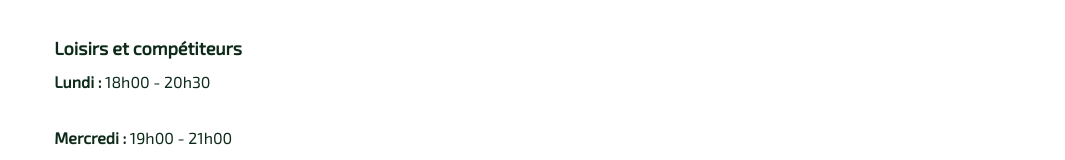
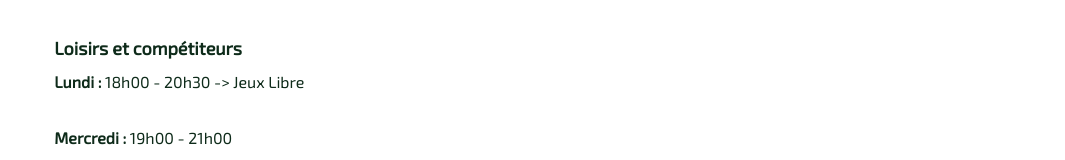
Before and after one commit to ttfarguais/ttfarguais, a Next.js app: page /entrainements in a window 1280 px wide. Shown: the part 424-584 px from the top of the page, without its empty margins (183-1248 px from the left). Built offline with nearby package versions, Linux system fonts and the light colour scheme.

Commit message:
Update trainingTimes.js

```diff
--- a/app/src/data/trainingTimes.js
+++ b/app/src/data/trainingTimes.js
@@ -2,7 +2,7 @@ const trainingTimes = [
   {
     name: "Adultes",
     schedules: [
-      { day: "Lundi :", time: "18h00 - 20h30", who: "Loisirs et compétiteurs", trainingType: "Jeux libre" },
+      { day: "Lundi :", time: "18h00 - 20h30 -> Jeux Libre", who: "Loisirs et compétiteurs", trainingType: "Jeux libre" },
       { day: "Mercredi :", time: "19h00 - 21h00", trainingType: "Jeux libre" },
       { day: "Mercredi :", time: "19h00 - 20h00", trainingType: "Entraînement dirigé : 10 joueurs", coach: "Maxime TOURNAUX" },
 
```
